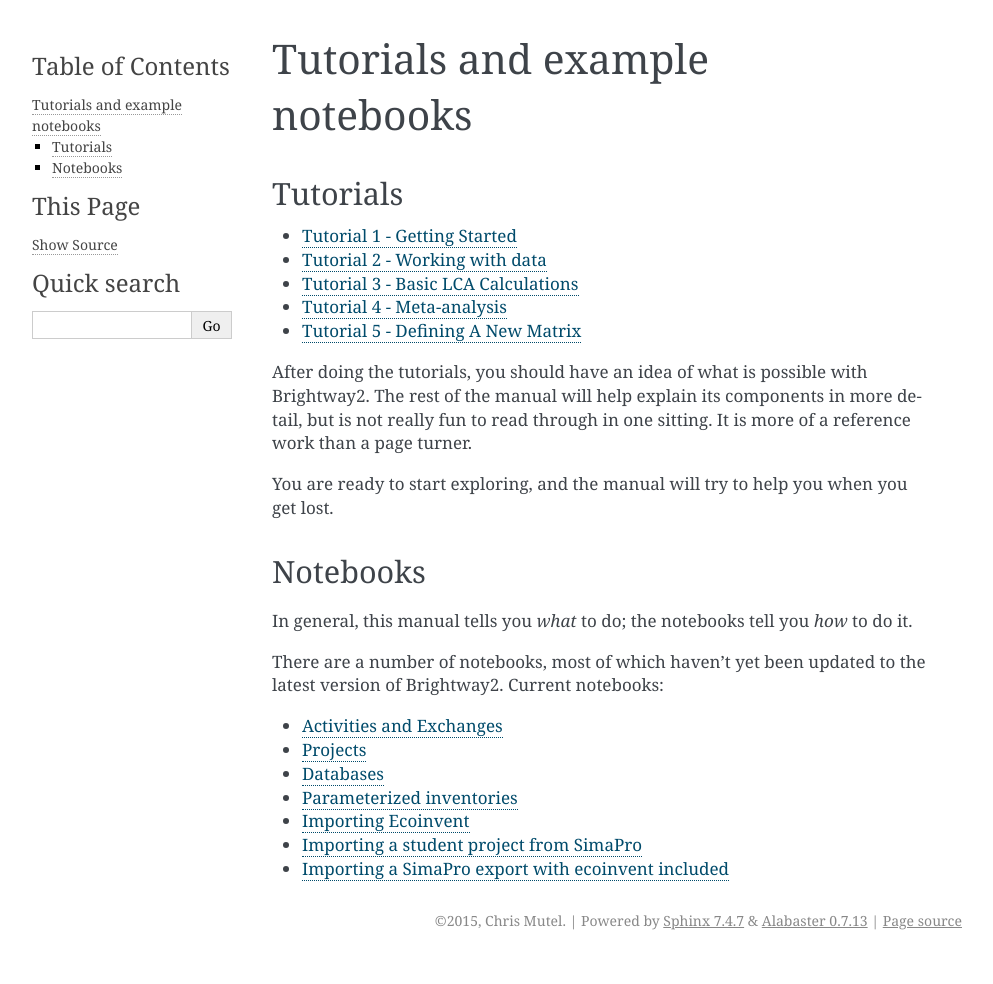
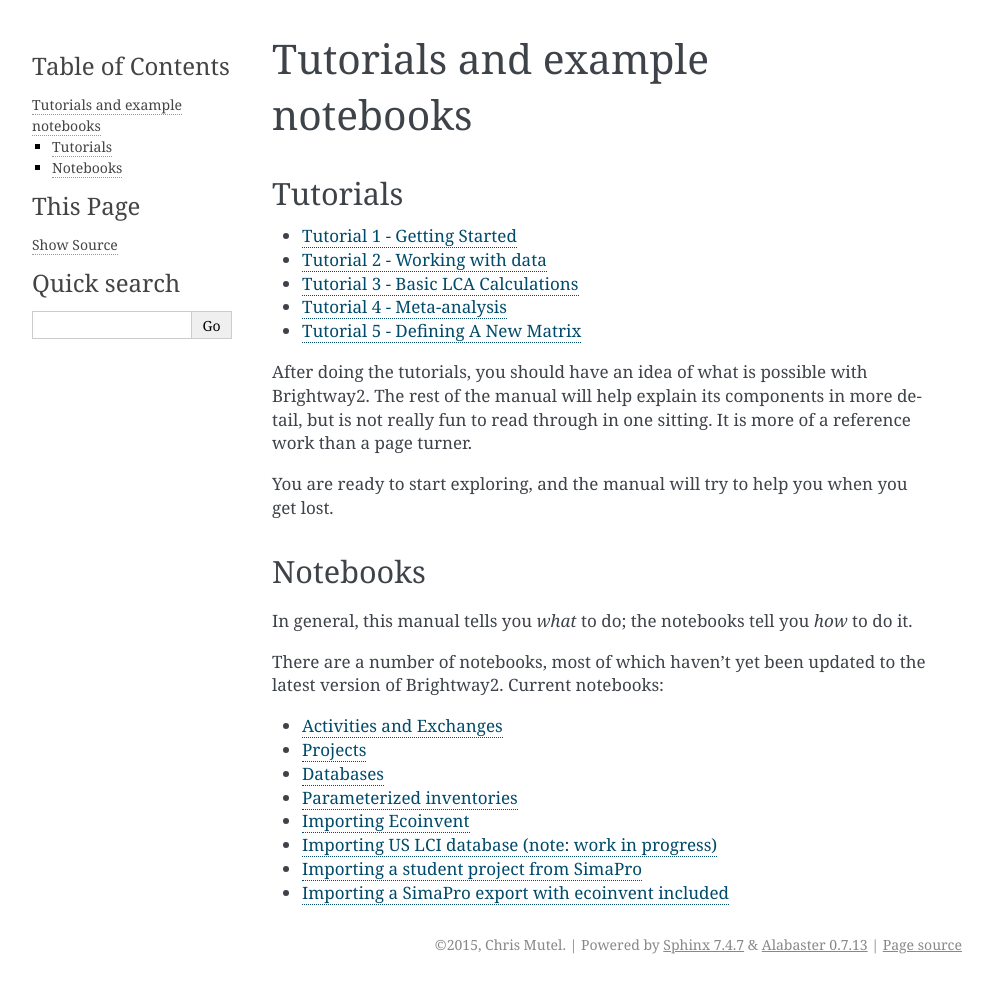
Before and after one commit to brightway-lca/brightway2, a Sphinx documentation site: the page built from docs/notebooks.rst, in a window 1280 px wide. Shown: the whole page, without its empty margins (148-1141 px from the left). Built offline with Sphinx 7.4.7, drawn with Linux system fonts in a browser that asks for light colours; before the commit the page ends 960 px from its top, so only the background shows below that.

Commit message:
Update US LCI notebook

```diff
--- a/docs/notebooks.rst
+++ b/docs/notebooks.rst
@@ -30,5 +30,6 @@
 * `Databases <http://nbviewer.ipython.org/urls/bitbucket.org/cmutel/brightway2/raw/2.0/notebooks/Databases.ipynb>`__
 * `Parameterized inventories <http://nbviewer.ipython.org/urls/bitbucket.org/cmutel/brightway2/raw/2.0/notebooks/Parameterized%20inventories.ipynb>`__
 * `Importing Ecoinvent <http://nbviewer.ipython.org/urls/bitbucket.org/cmutel/brightway2/raw/2.0/notebooks/IO%20-%20importing%20Ecoinvent.ipynb>`__
+* `Importing US LCI database (note: work in progress) <http://nbviewer.ipython.org/urls/bitbucket.org/cmutel/brightway2/raw/2.0/notebooks/IO%20-%20Importing%20US%20LCI%20database.ipynb>`__
 * `Importing a student project from SimaPro <http://nbviewer.ipython.org/urls/bitbucket.org/cmutel/brightway2/raw/2.0/notebooks/IO%20-%20student%20project%20SimaPro%20export.ipynb>`__
 * `Importing a SimaPro export with ecoinvent included <http://nbviewer.ipython.org/urls/bitbucket.org/cmutel/brightway2/raw/2.0/notebooks/IO%20-%20SimaPro%20export%20with%20ecoinvent.ipynb>`__
```
Also changed, not shown: 1 other file.
